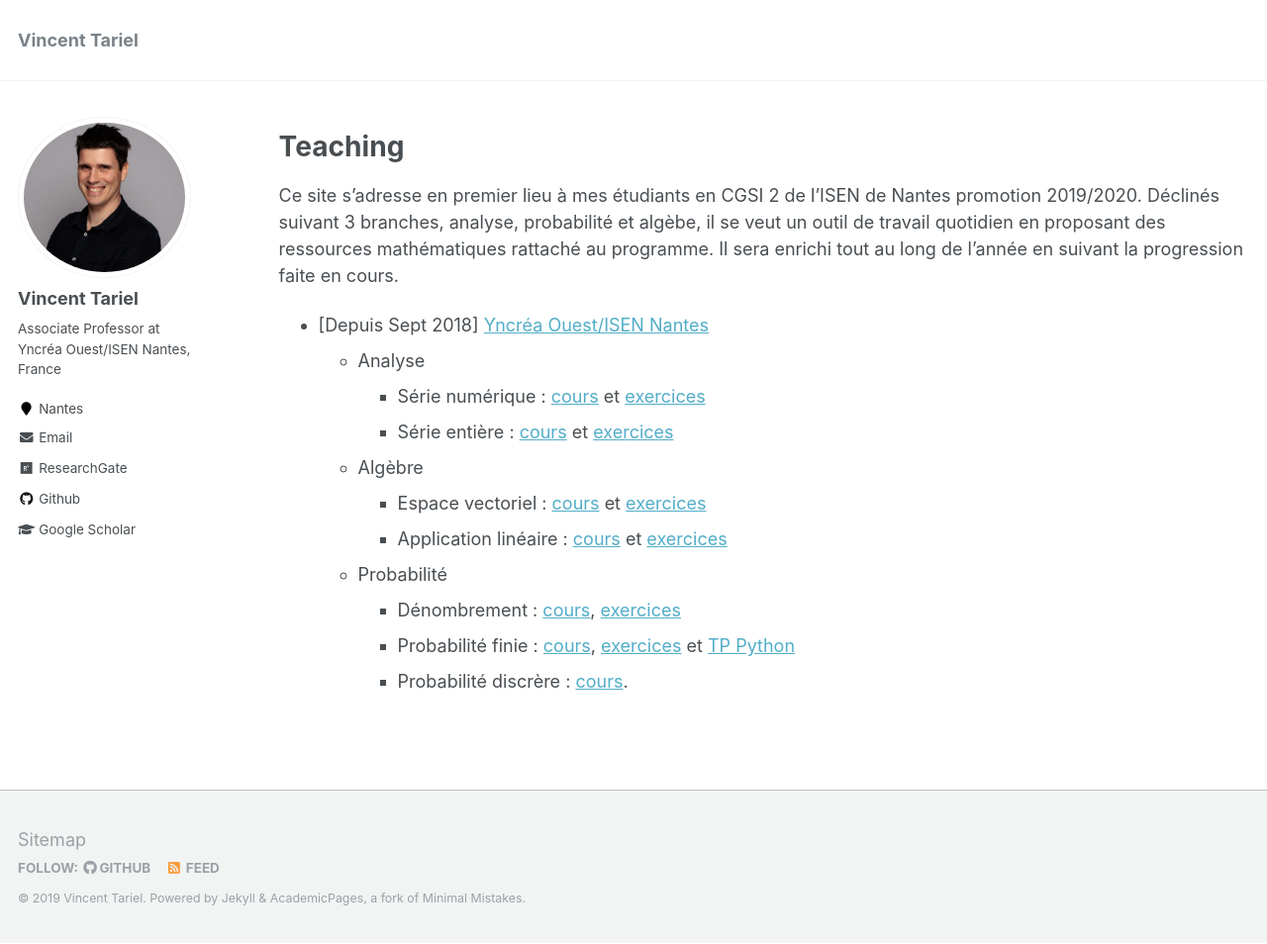
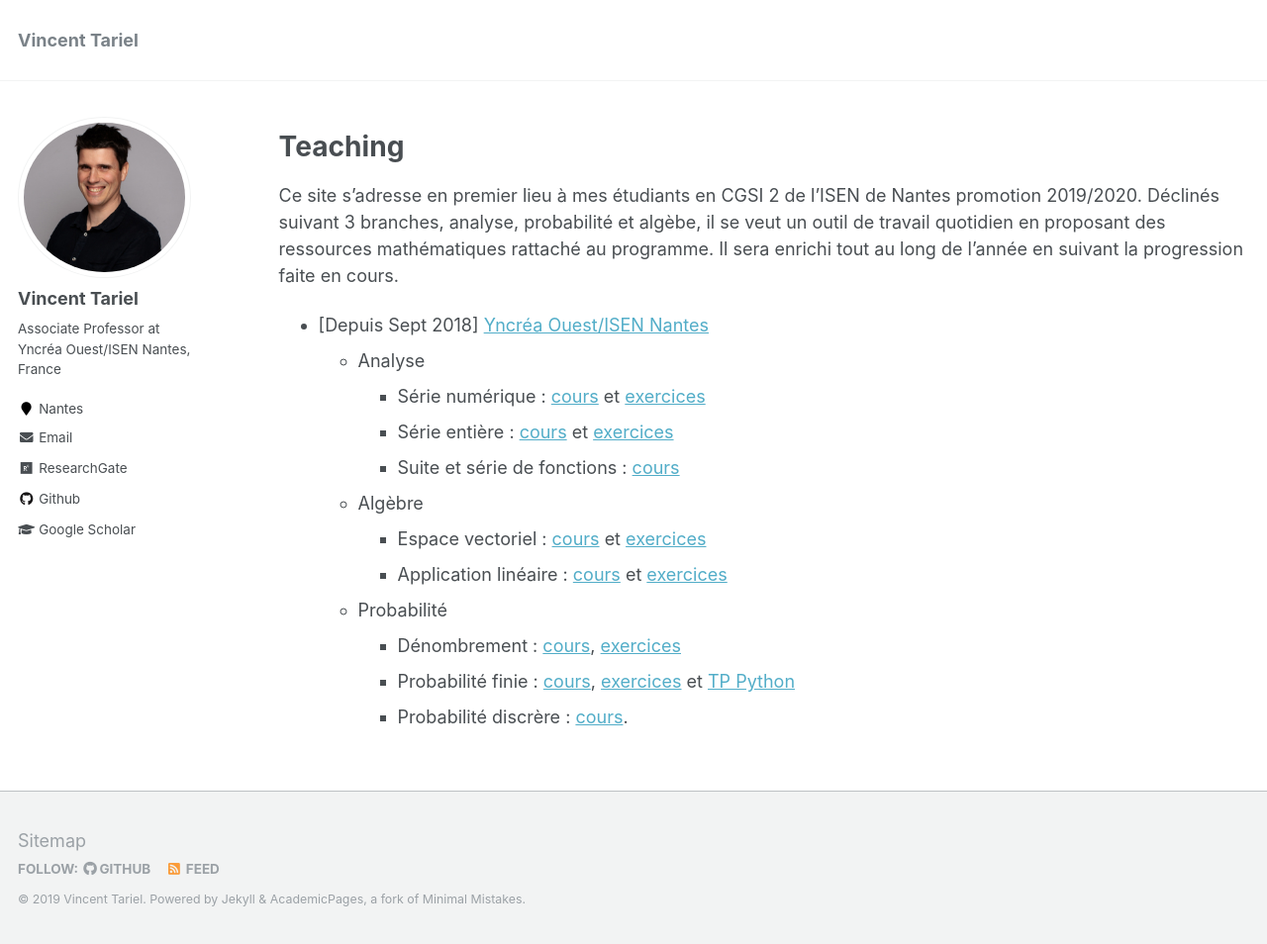
Before and after one commit to VincentTariel/vincenttariel.github.io, a Jekyll site: the page built from _pages/teaching.md, in a window 1280 px wide and 954 px high. Shown: the whole window at 99% size. Built offline with Jekyll 4.4.1, drawn with Linux system fonts in a browser that asks for light colours.

Commit message:
suite et serie de fonctions

```diff
--- a/_pages/teaching.md
+++ b/_pages/teaching.md
@@ -13,6 +13,7 @@ Il sera enrichi tout au long de l'année en suivant la progression faite en cour
   * Analyse
       * Série numérique : [cours](https://github.com/VincentTariel/cours/blob/master/analyse/serie_numerique_cours.pdf) et [exercices](https://github.com/VincentTariel/cours/blob/master/analyse/serie_numerique_exo.pdf)
       * Série entière : [cours](https://github.com/VincentTariel/cours/blob/master/analyse/serie_entiere_cours.pdf) et [exercices](https://github.com/VincentTariel/cours/blob/master/analyse/serie_entiere_exo.pdf)
+      * Suite et série de fonctions : [cours](https://github.com/VincentTariel/cours/blob/master/analyse/suite_serie_fonction_cours.pdf)
 
    * Algèbre
         * Espace vectoriel : [cours](https://github.com/VincentTariel/cours/blob/master/algebre/espace_vectoriel_cours.pdf) et [exercices](https://github.com/VincentTariel/cours/blob/master/algebre/espace_vectoriel_exo.pdf)
```
